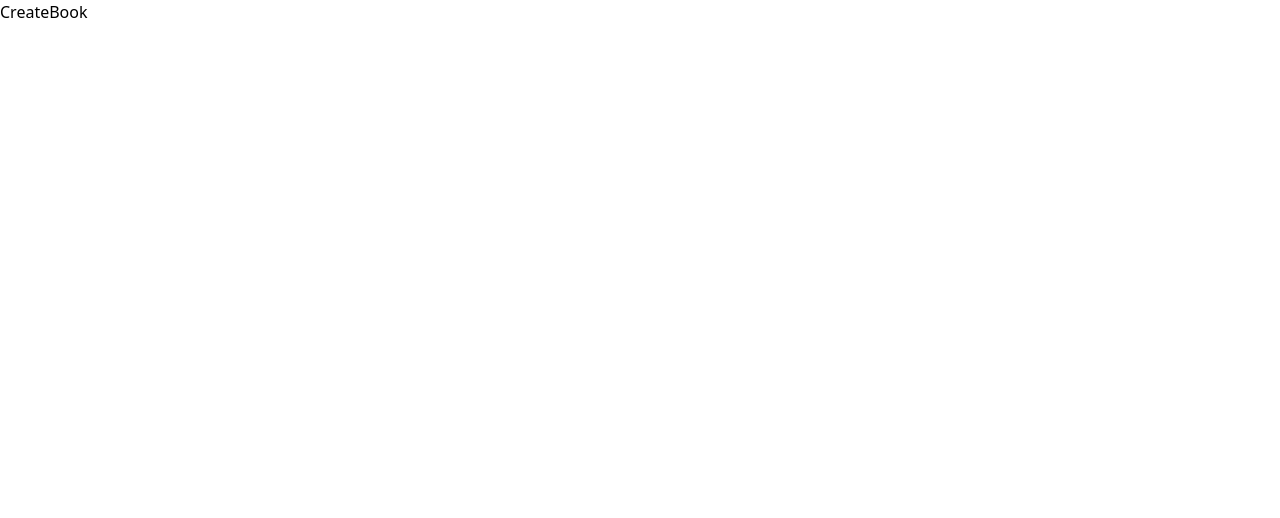
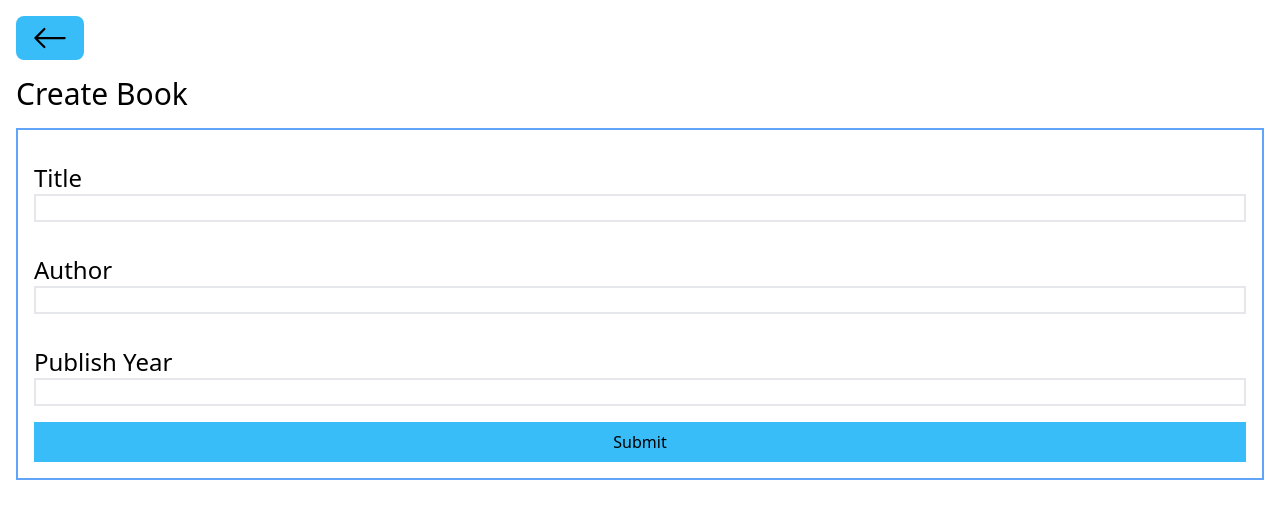
Before and after one commit to 0plaze0/book-store, a React (Vite) app in the folder frontend/: page /books/create in a window 1280 px wide. Shown: the top 518 px of the page. Built offline with nearby package versions, Linux system fonts and the light colour scheme.

Commit message:
feat: create book

```diff
--- a/frontend/src/container/CreateBook/CreateBook.jsx
+++ b/frontend/src/container/CreateBook/CreateBook.jsx
@@ -1,7 +1,85 @@
-import React from "react";
+import { useState } from "react";
+import { useNavigate } from "react-router-dom";
+
+import { BackButton, Spinner } from "./../../components";
+import bookApi from "./../../api/bookApi";
 
 const CreateBook = () => {
-  return <div>CreateBook</div>;
+  const [loading, setLoading] = useState(false);
+  const [title, setTitle] = useState("");
+  const [author, setAuthor] = useState("");
+  const [publishYear, setPublishYear] = useState("");
+  const navigate = useNavigate();
+
+  const handleSubmit = async (e) => {
+    e.preventDefault();
+    setLoading(true);
+    const data = {
+      title,
+      author,
+      publishYear,
+    };
+    try {
+      await bookApi.post("./books", data);
+      setLoading(false);
+      navigate("/");
+    } catch (err) {
+      console.log(err.message);
+    }
+  };
+  return (
+    <div className="p-4">
+      <BackButton />
+      <h1 className="text-3xl my-4">Create Book</h1>
+      {loading ? (
+        <Spinner />
+      ) : (
+        <div className="flex flex-col border-2 border-blue-400 p-4 mx-auto">
+          <form className="flex flex-col ">
+            <div className="my-4  ">
+              <label htmlFor="#title" className="text-2xl mr-4 color-gray-400">
+                Title
+              </label>
+              <input
+                type="text"
+                value={title}
+                onChange={(e) => setTitle(e.target.value)}
+                className="border-2 w-full"
+              />
+            </div>
+            <div className="my-4  ">
+              <label htmlFor="#title" className="text-2xl mr-4 color-gray-400">
+                Author
+              </label>
+              <input
+                type="text"
+                value={author}
+                onChange={(e) => setAuthor(e.target.value)}
+                className="border-2 w-full"
+              />
+            </div>
+            <div className="my-4  ">
+              <label htmlFor="#title" className="text-2xl mr-4 color-gray-400">
+                Publish Year
+              </label>
+              <input
+                type="text"
+                value={publishYear}
+                onChange={(e) => setPublishYear(e.target.value)}
+                className="border-2 w-full"
+              />
+            </div>
+            <button
+              className="p-2 bg-sky-400 text-white-200"
+              onClick={handleSubmit}
+            >
+              Submit
+            </button>
+          </form>
+        </div>
+      )}
+    </div>
+  );
 };
 
 export default CreateBook;
```
